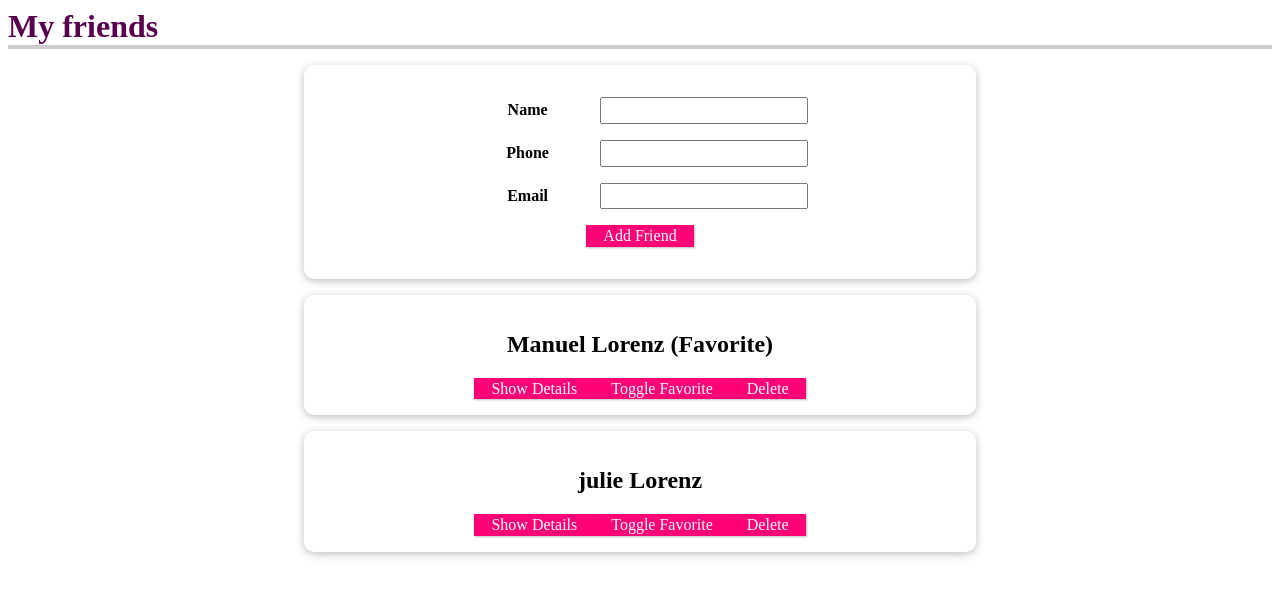
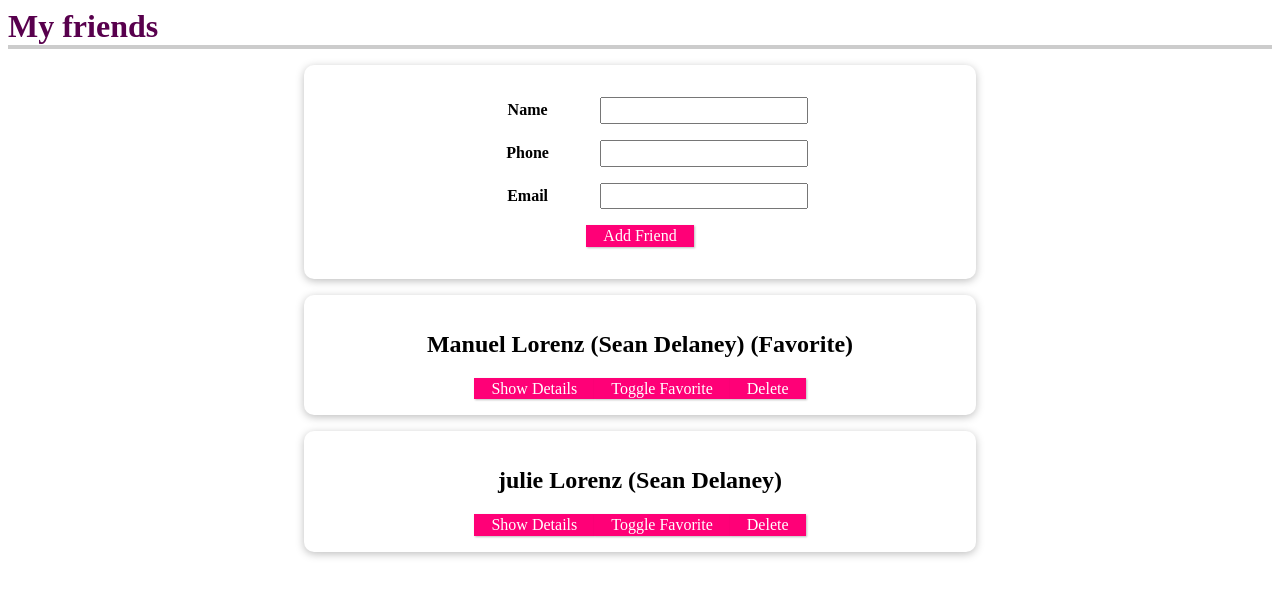
Before and after one commit to delaneymethod/vue-goals-example, a Vue app: page / in a window 1280 px wide. Shown: the top 596 px of the page. Built offline with nearby package versions, Linux system fonts and the light colour scheme.

Commit message:
Provider and Inject example
Signed-off-by: Sean Delaney <hello@delaneymethod.com>

```diff
--- a/src/App.vue
+++ b/src/App.vue
@@ -17,6 +17,16 @@ export default {
 	name: 'App',
 	components: {
 		Friends
+	},
+	data() {
+		return {
+			foobar: 'Sean Delaney'
+		};
+	},
+	provide() {
+		return {
+			foobar: this.foobar
+		};
 	}
 };
 </script>
--- a/src/components/Friends/Friend/Friend.vue
+++ b/src/components/Friends/Friend/Friend.vue
@@ -1,6 +1,6 @@
 <template>
 	<li>
-		<h2>{{ name }} {{ isFavorite ? '(Favorite)' : '' }}</h2>
+		<h2>{{ name }} ({{ foobar }}) {{ isFavorite ? '(Favorite)' : '' }}</h2>
 		<button @click="toggleDetails">
 			{{ detailsAreVisible ? 'Hide Details' : 'Show Details' }}
 		</button>
@@ -17,7 +17,7 @@
 export default {
 	name: 'Friend',
 	props: {
-		id: String,
+		id: Number,
 		name: {
 			type: String,
 			required: true
@@ -30,6 +30,7 @@ export default {
 			default: false
 		}
 	},
+	inject: ['foobar'],
 	emits: {
 		'delete-friend': function (id) {
 			if (id) {
```
